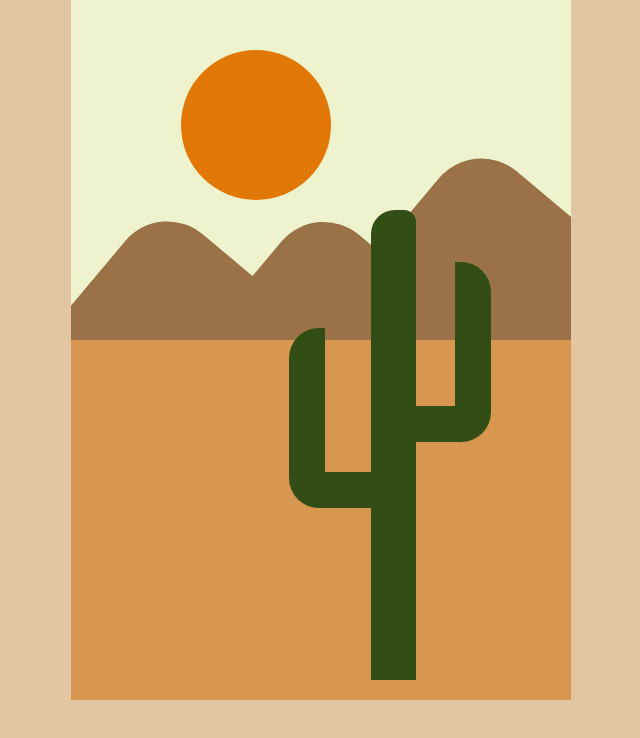
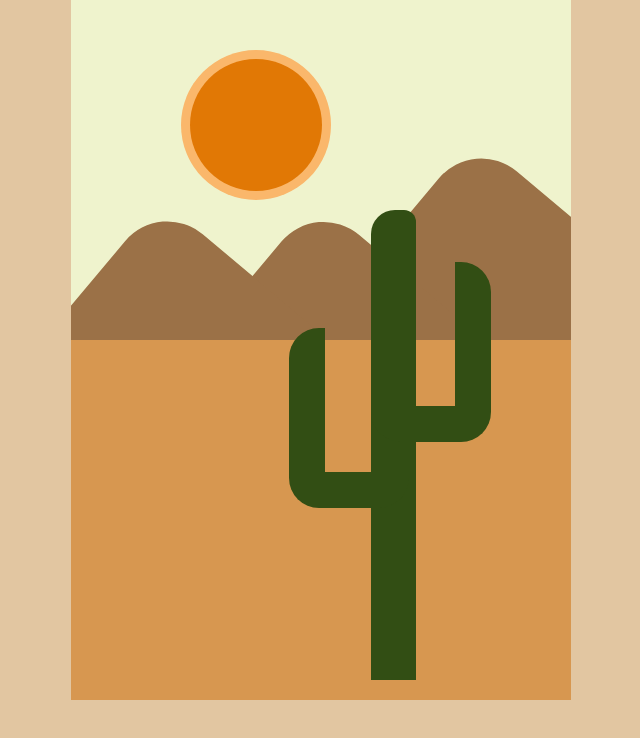
Before and after one commit to natashasilveira/oidevs-modulo1-desenhando-com-css, a plain HTML site: page index.html in a window 1280 px wide. Shown: the whole page, without its empty margins (319-959 px from the left). Drawn offline with Linux system fonts and the light colour scheme.

Commit message:
ajuste no sun

```diff
--- a/index.html
+++ b/index.html
@@ -40,11 +40,22 @@
       height: 150px;
       width: 150px;
       border-radius: 50%;
-      background: var(--sun-color);
+      background: rgb(250, 183, 107);
       position: relative;
       top: 50px;
       left: 110px;
       z-index: 0;
+    }
+
+    .sun::before {
+      content: "";
+      width: 132px;
+      height: 132px;
+      border-radius: 50%;
+      background: var(--sun-color);
+      position: absolute;
+      top: 9px;
+      left: 9px;
     }
 
     .mountains {
```
